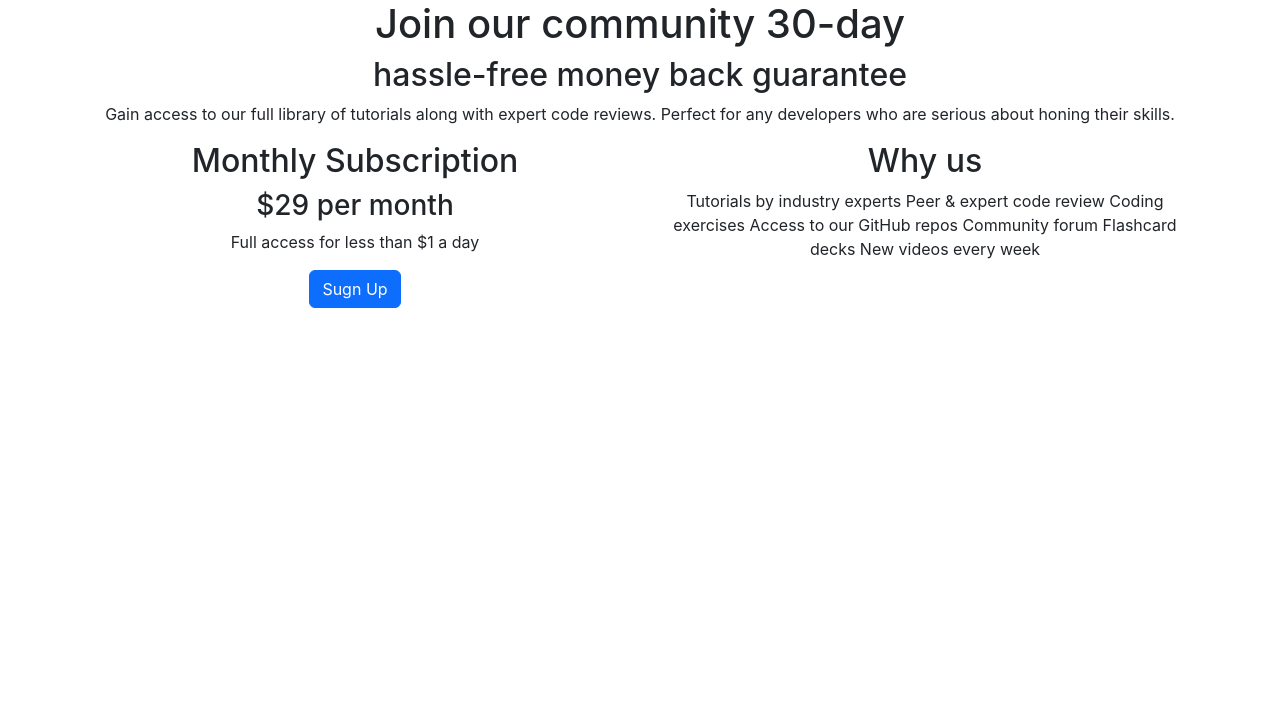
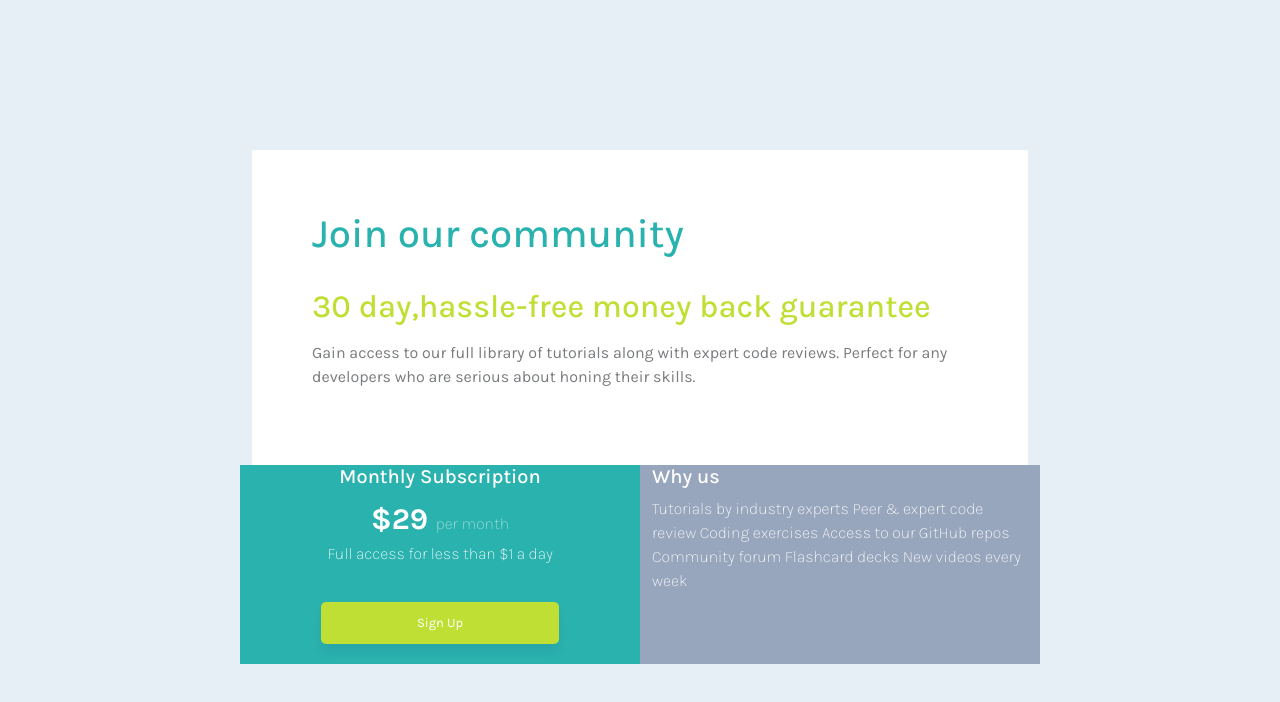
Before and after one commit to Samira77-ss/challenge-two-price, a React (Create React App) app: page / in a window 1280 px wide. Shown: the top 702 px of the page. Built offline with nearby package versions, Linux system fonts and the light colour scheme.

Commit message:
added initial structures

```diff
--- a/public/index.html
+++ b/public/index.html
@@ -10,6 +10,12 @@
       content=" Samira Seyfi is a Fronted developer based in Asia"
     />
     <link rel="apple-touch-icon" href="%PUBLIC_URL%/logo192.png" />
+    <link rel="preconnect" href="https://fonts.googleapis.com" />
+    <link rel="preconnect" href="https://fonts.gstatic.com" crossorigin />
+    <link
+      href="https://fonts.googleapis.com/css2?family=Karla:ital,wght@0,200;0,300;0,400;0,500;0,600;0,700;0,800;1,200;1,300;1,400;1,500;1,600;1,700;1,800&display=swap"
+      rel="stylesheet"
+    />
     <!--
       manifest.json provides metadata used when your web app is installed on a
       user's mobile device or desktop. See https://developers.google.com/web/fundamentals/web-app-manifest/
--- a/src/App.css
+++ b/src/App.css
@@ -1,3 +1,66 @@
-.App {
+body {
+  font-family: "Karla", sans-serif;
+  background-color: hsl(204, 43%, 93%);
+}
+.App h1 {
+  color: hsl(179, 62%, 43%);
+  margin-bottom: 30px;
+}
+.App h2 {
+  color: hsl(71, 73%, 54%);
+  margin-bottom: 15px;
+}
+.App h3 {
+  color: #fff;
+  font-size: 20px;
+}
+.App p {
+  opacity: 0.6;
+  line-height: 1.5;
+}
+.App button {
+  border-radius: 5px;
+  background-color: hsl(71, 73%, 54%);
+  margin: 20px auto;
+  padding: 10px 95px;
+  font-size: 13px;
+  transition: all 200ms ease;
+  box-shadow: rgb(37 39 89 / 8%) 0px 8px 8px 0;
+  color: hsl(0, 0%, 100%);
+}
+.App button:hover {
+  background-color: #fff;
+  color: #000;
+}
+.row p {
+  color: #fff;
+  opacity: 1;
+  font-weight: lighter;
+}
+.container {
+  border-radius: 20px;
+  margin: 150px auto;
+  width: 800px;
+}
+.community {
+  background-color: #ffff;
+  padding: 60px;
+}
+.subscription {
+  background-color: hsl(179, 62%, 43%);
   text-align: center;
 }
+
+.contact {
+  background-color: hsl(218, 22%, 67%);
+}
+.price {
+  font-weight: bold;
+  font-size: 30px;
+  color: #fff;
+}
+.monthly {
+  color: #fff;
+  opacity: 0.6;
+  font-weight: lighter;
+}
--- a/src/App.js
+++ b/src/App.js
@@ -5,22 +5,27 @@ export default function App() {
   return (
     <div className="App">
       <div className="container">
-        <h1>Join our community 30-day</h1>
-        <h2>hassle-free money back guarantee</h2>
-        <p>
-          Gain access to our full library of tutorials along with expert code
-          reviews. Perfect for any developers who are serious about honing their
-          skills.
-        </p>
+        <div className="community">
+          {" "}
+          <h1>Join our community</h1>
+          <h2>30 day,hassle-free money back guarantee</h2>
+          <p>
+            Gain access to our full library of tutorials along with expert code
+            reviews. Perfect for any developers who are serious about honing
+            their skills.
+          </p>
+        </div>
+
         <div className="row">
-          <div className="col-6">
-            <h2>Monthly Subscription</h2>
-            <h3>$29 per month</h3>
+          <div className="col-6 subscription">
+            <h3>Monthly Subscription</h3>
+            <span className="price">$29 </span> {""}
+            <span className="monthly"> per month</span>
             <p>Full access for less than $1 a day</p>
-            <button className="btn btn-primary">Sugn Up</button>
+            <button className="btn ">Sign Up</button>
           </div>
-          <div className="col-6">
-            <h2>Why us</h2>
+          <div className="col-6 contact">
+            <h3>Why us</h3>
             <p>
               Tutorials by industry experts Peer & expert code review Coding
               exercises Access to our GitHub repos Community forum Flashcard
```
